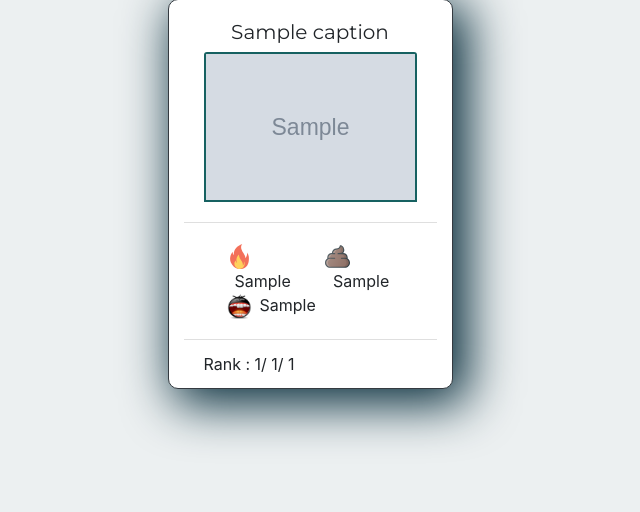
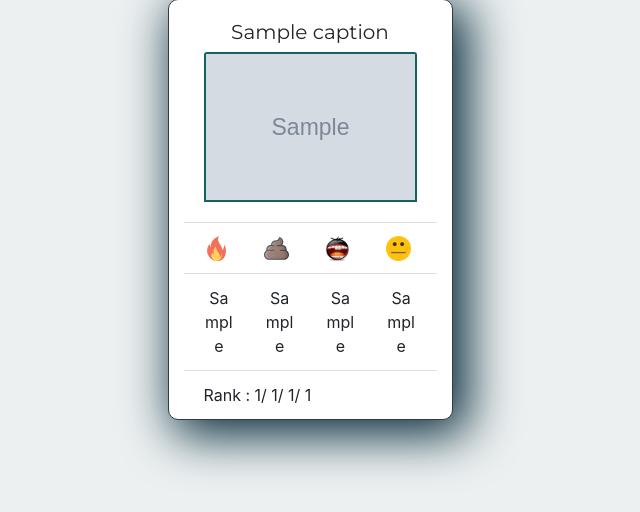
Before and after one commit to microStationCorp/faceshot, a Django app: template userprofile/templates/userprofile/profile.html in a window 1280 px wide. Shown: the part 178-690 px from the top of the page, without its empty margins (330-970 px from the left). Run offline with Django 3.2, Linux system fonts and the light colour scheme; the template is opened without the code that fills it: most values are stand-ins (such as "Sample title", 1, 10 or a date in 2020); grey boxes marked "Sample" are stand-in pictures; parts of the project's set-up code (start-up, migrations or seed data) failed here and were passed over; some libraries are stand-ins or nearby versions; some web fonts are replaced.

Commit message:
no expression emoji added

```diff
--- a/addphoto/models.py
+++ b/addphoto/models.py
@@ -27,6 +27,9 @@ class UploadedPhoto(models.Model):
         User, related_name="fire_count", blank=True)
     poop_count = models.ManyToManyField(
         User, related_name="poop_count", blank=True)
+    noex_count = models.ManyToManyField(
+        User, related_name="noex_count", blank=True)
     hahaStat = models.BigIntegerField(default=0)
     fireStat = models.BigIntegerField(default=0)
     poopStat = models.BigIntegerField(default=0)
+    noexStat = models.BigIntegerField(default=0)
--- a/userprofile/templates/userprofile/profile.html
+++ b/userprofile/templates/userprofile/profile.html
@@ -24,12 +24,6 @@ Profile
     img.icon {
         width: 25px;
         height: 25px;
-        transition-duration: .3s;
-    }
-
-    img.icon:hover {
-        transform: scale(2);
-        cursor: pointer;
     }
 
     h6#email {
@@ -86,17 +80,27 @@ Profile
 
                 <ul class="list-group list-group-flush">
                     <li class="list-group-item">
-                        <div class="row m-2">
-                            <div class="col"><img data-id="fire" class="icon" src="{% static 'image/fire.svg' %}"
-                                    alt="fire"><span class="ml-2">{{img.fireStat}}</span></div>
-                            <div class="col"><img data-id="poop" class="icon" src="{% static 'image/poop.svg' %}"
-                                    alt="shit"><span class="ml-2">{{img.poopStat}}</span></div>
-                            <div class="col"><img data-id="haha" class="icon" src="{% static 'image/haha.png' %}"
-                                    alt="haha"><span class="ml-2">{{img.hahaStat}}</span></div>
+                        <div class="row">
+                            <div class="col-3"><img data-id="fire" class="icon" src="{% static 'image/fire.svg' %}"
+                                    alt="fire"></div>
+                            <div class="col-3"><img data-id="poop" class="icon" src="{% static 'image/poop.svg' %}"
+                                    alt="shit"></div>
+                            <div class="col-3"><img data-id="haha" class="icon" src="{% static 'image/haha.png' %}"
+                                    alt="haha"></div>
+                            <div class="col-3"><img data-id="noex" class="icon" src="{% static 'image/noex.png' %}"
+                                    alt="noex"></div>
                         </div>
                     </li>
                     <li class="list-group-item">
-                        Rank : {{img.fireRank}}/ {{img.poopRank}}/ {{img.hahaRank}}
+                        <div class="row">
+                            <div class="col-3 text-center">{{img.fireStat}}</div>
+                            <div class="col-3 text-center">{{img.poopStat}}</div>
+                            <div class="col-3 text-center">{{img.hahaStat}}</div>
+                            <div class="col-3 text-center">{{img.noexStat}}</div>
+                        </div>
+                    </li>
+                    <li class="list-group-item">
+                        Rank : {{img.fireRank}}/ {{img.poopRank}}/ {{img.hahaRank}}/ {{img.noexRank}}
                     </li>
                 </ul>
 
--- a/userprofile/views.py
+++ b/userprofile/views.py
@@ -19,9 +19,11 @@ def userprofile(response):
             'hahaStat': img.hahaStat,
             'fireStat': img.fireStat,
             'poopStat': img.poopStat,
+            'noexStat': img.noexStat,
             'hahaRank': list(UploadedPhoto.objects.filter(season=Seasons.objects.all().last()).order_by('-hahaStat').values_list('id', flat=True)).index(img.id)+1,
             'fireRank': list(UploadedPhoto.objects.filter(season=Seasons.objects.all().last()).order_by('-fireStat').values_list('id', flat=True)).index(img.id)+1,
             'poopRank': list(UploadedPhoto.objects.filter(season=Seasons.objects.all().last()).order_by('-poopStat').values_list('id', flat=True)).index(img.id)+1,
+            'noexRank': list(UploadedPhoto.objects.filter(season=Seasons.objects.all().last()).order_by('-noexStat').values_list('id', flat=True)).index(img.id)+1,
         })
 
     return render(response, 'userprofile/profile.html', {'img_list': img_list})
```
Also changed, not shown: timeline/templates/timeline/timeline.html (+5 -3 lines), timeline/views.py (+6 -2 lines), addphoto/migrations/0005_auto_20200317_1203.py (added), db.sqlite3, static/image/0_c9S8ajFBpwX89ZuU.0.jpeg (deleted), static/image/81gGJXFLgUL._SL1500_.jpg (deleted), static/image/Iron_Man_02_001_Thumbnail_0000.jpg70d8bb73-ff61-4520-8dca-56645b915b00Original.jpg (deleted), static/image/Screenshot from 2020-02-19 20-50-39.png (deleted), static/image/_eb3fad20-203e-11e8-925c-925443ac9dfa.webp (deleted), static/image/airbus-helicopters-4-gq-3jun15-pr_b.jpg (deleted), static/image/noex.png (added).
